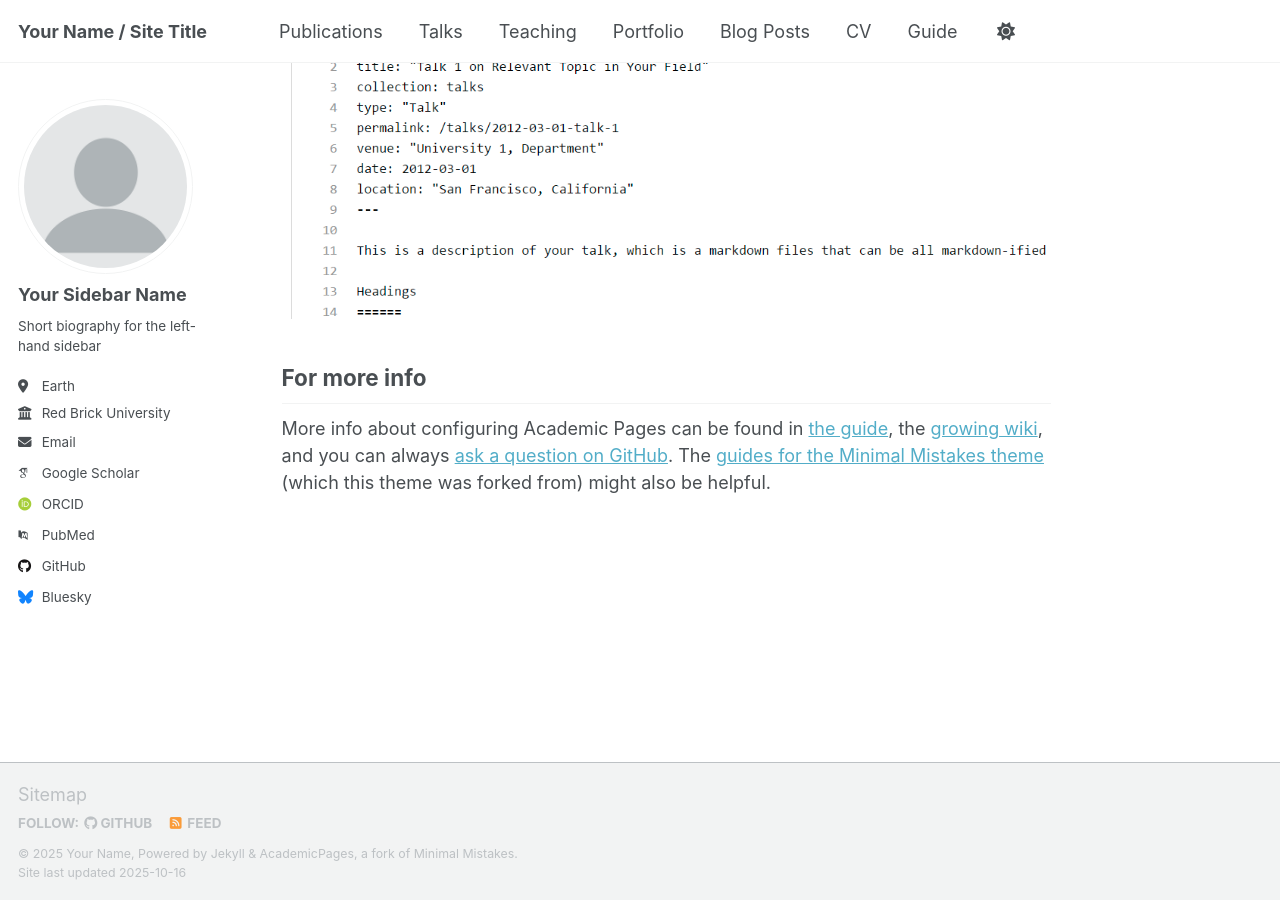
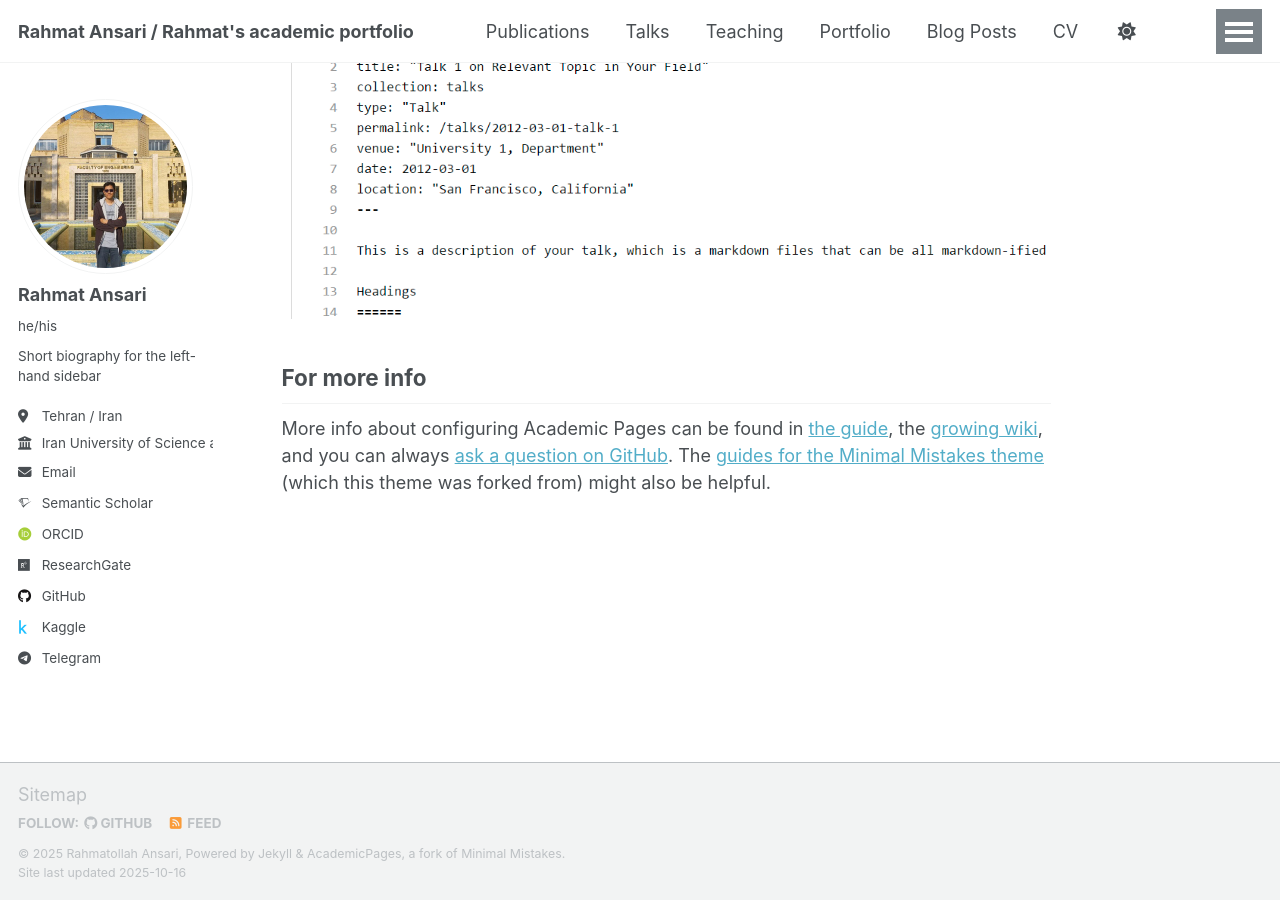
Before and after one commit to Rahmat-ML/rahmat-ml.github.io, a Jekyll site: the page built from _pages/about.md, in a window 1280 px wide and 900 px high, scrolled down 2880 px. Built offline with Jekyll 4.4.1, drawn with Linux system fonts in a browser that asks for light colours; some web fonts are replaced; a script that is not in the unit is left out.

Commit message:
update: name and profile picture changed

```diff
--- a/_config.yml
+++ b/_config.yml
@@ -9,52 +9,52 @@
 # Basic Site Settings
 locale                   : "en-US"
 site_theme               : "default" # Currently available options are "default", "air"
-title                    : "Your Name / Site Title"
+title                    : "Rahmat Ansari / Rahmat's academic portfolio"
 title_separator          : "-"
-name                     : &name "Your Name"
-description              : &description "Your Name's academic portfolio"   # Update this with a general description of your site, this is the default if not overridden by a page
-url                      : https://academicpages.github.io # The base hostname & protocol for your site e.g. "https://[your GitHub username].github.io",
+name                     : &name "Rahmatollah Ansari"
+description              : &description "You can get more information about me here!"   # Update this with a general description of your site, this is the default if not overridden by a page
+url                      : "https://rahmat-ml.github.io/"
                                                            # or if you already have some other page hosted on Github then use "https://[your GitHub username].github.io/[Your Repo Name]"
 baseurl                  : "" # the subpath of your site, e.g. "/blog"
-repository               : "academicpages/academicpages.github.io"
+repository               : "https://github.com/rahmat-ml/rahmat-ml.github.io"
 
 # Site Author - The following control what appear as part of the author content on the side bar.
 #               If a field is blank the icon and link will not appear, otherwise it will be shown.
 #               Additional customization can be done by editing /_includes/author-profile.html
 author:
   # Biographic information
-  avatar           : "profile.png"
-  name             : "Your Sidebar Name"
-  pronouns         : # example: "she/her"
+  avatar           : "profile.jpg"
+  name             : "Rahmat Ansari"
+  pronouns         : "he/his"
   bio              : "Short biography for the left-hand sidebar"
-  location         : "Earth"
-  employer         : "Red Brick University"
+  location         : "Tehran / Iran"
+  employer         : "Iran University of Science and Technology"
   uri              : # URL
-  email            : "none@example.org"
+  email            : "rahmat.ansari.dev@gmail.com"
 
   # Academic websites
   academia         : # URL
   arxiv            : # URL - Update with the correct link to your profile
-  googlescholar    : "https://scholar.google.com/citations?user=PS_CX0AAAAAJ"
+  googlescholar    : # "https://scholar.google.com/citations?user=PS_CX0AAAAAJ"
   inspire-hep      : # URL
   impactstory      : # URL
   orcid            : "http://orcid.org/yourorcidurl"
-  semantic         : # URL
-  pubmed           : "https://www.ncbi.nlm.nih.gov/pubmed/?term=john+snow"
-  researchgate     : # URL
+  semantic         : "https://orcid.org/0009-0003-6392-1966"
+  pubmed           : # "https://www.ncbi.nlm.nih.gov/pubmed/?term=john+snow"
+  researchgate     : "https://www.researchgate.net/profile/Rahmat-Ansari-2"
   scopus           : # URL
 
   # Repositories and software development
   bitbucket        : # Username - Update with your username on the site
   codepen          : # Username
   dribbble         : # Username
-  github           : "academicpages"
-  kaggle           : # Username
+  github           : "enansari"
+  kaggle           : "enansari"
   stackoverflow    : # User number or user number and name (i.e., use "1" or "1/jeff-atwood")
 
   # Social media
   artstation       : # Username
-  bluesky          : "bsky.app" # Replace this with you Bluesky username
+  bluesky          : # "bsky.app" # Replace this with you Bluesky username
   facebook         : # Username
   flickr           : # Username
   foursquare       : # Username
@@ -69,7 +69,7 @@
   pinterest        : # Username
   soundcloud       : # Username
   steam            : # Username
-  telegram         : # URL
+  telegram         : "wolf2022"
   tumblr           : # Username
   twitter          : # Username for X / Twitter
   vine             : # Username
```
Also changed, not shown: images/profile.jpg (added), images/profile.png (deleted).
